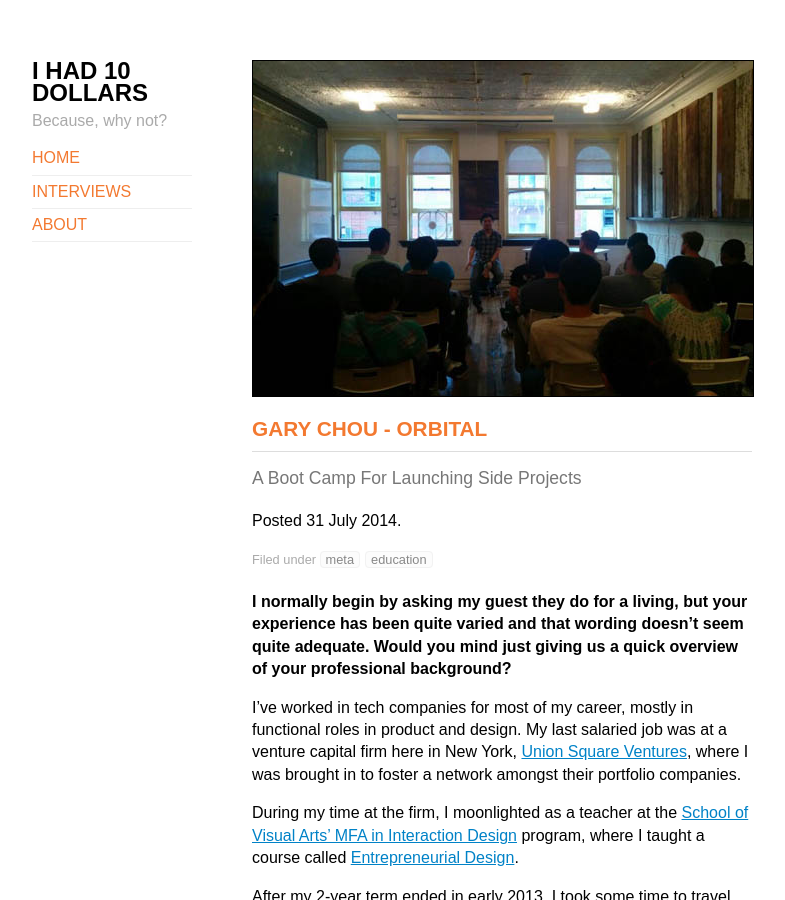
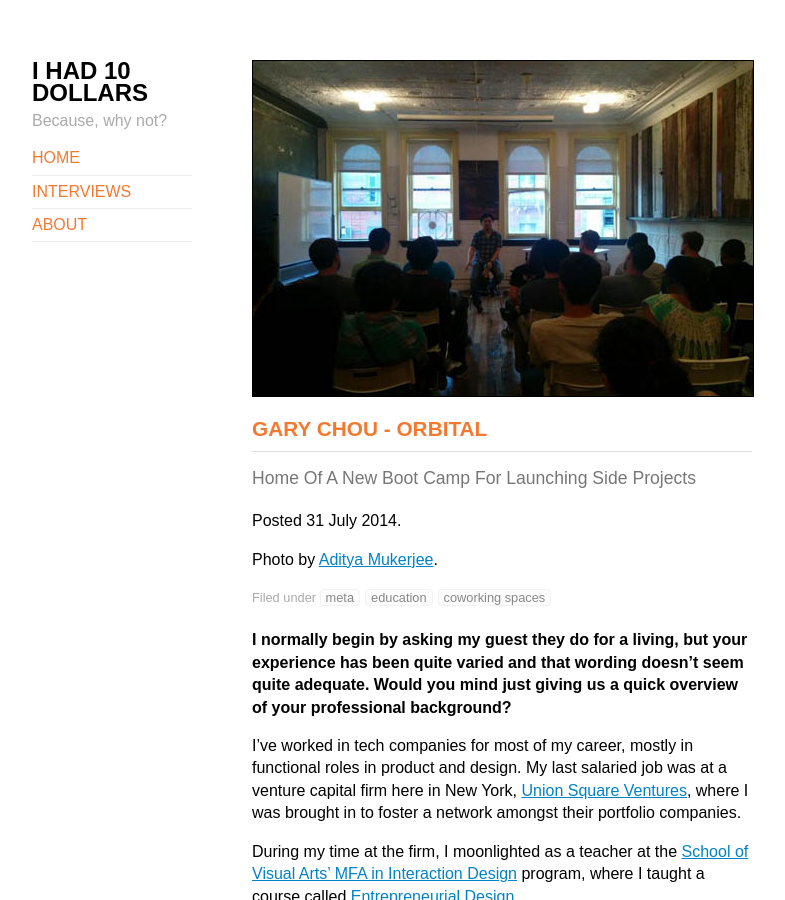
Before and after one commit to 10dollars/tendollars.github.io.raw, a Jekyll site: the page built from _posts/2014-07-31-gary-chou.md, in a window 1280 px wide and 900 px high. Shown: the whole window, without its empty margins (248-1033 px from the left). Built offline with Jekyll 4.4.1, drawn with Linux system fonts in a browser that asks for light colours.

Commit message:
photo credit

```diff
--- a/_posts/2014-07-31-gary-chou.md
+++ b/_posts/2014-07-31-gary-chou.md
@@ -2,8 +2,9 @@
 layout: interview
 slug: gary.chou
 title: Gary Chou - Orbital
-summary: A Boot Camp For Launching Side Projects
-categories: [meta, education]
+summary: Home Of A New Boot Camp For Launching Side Projects
+credits: {name: "Aditya Mukerjee", url: "http://varnull.adityamukerjee.net/"}
+categories: [meta, education, coworking spaces]
 ---
 
 #### I normally begin by asking my guest they do for a living, but your experience has been quite varied and that wording doesn't seem quite adequate. Would you mind just giving us a quick overview of your professional background?
```
Also changed, not shown: 8 other files.
